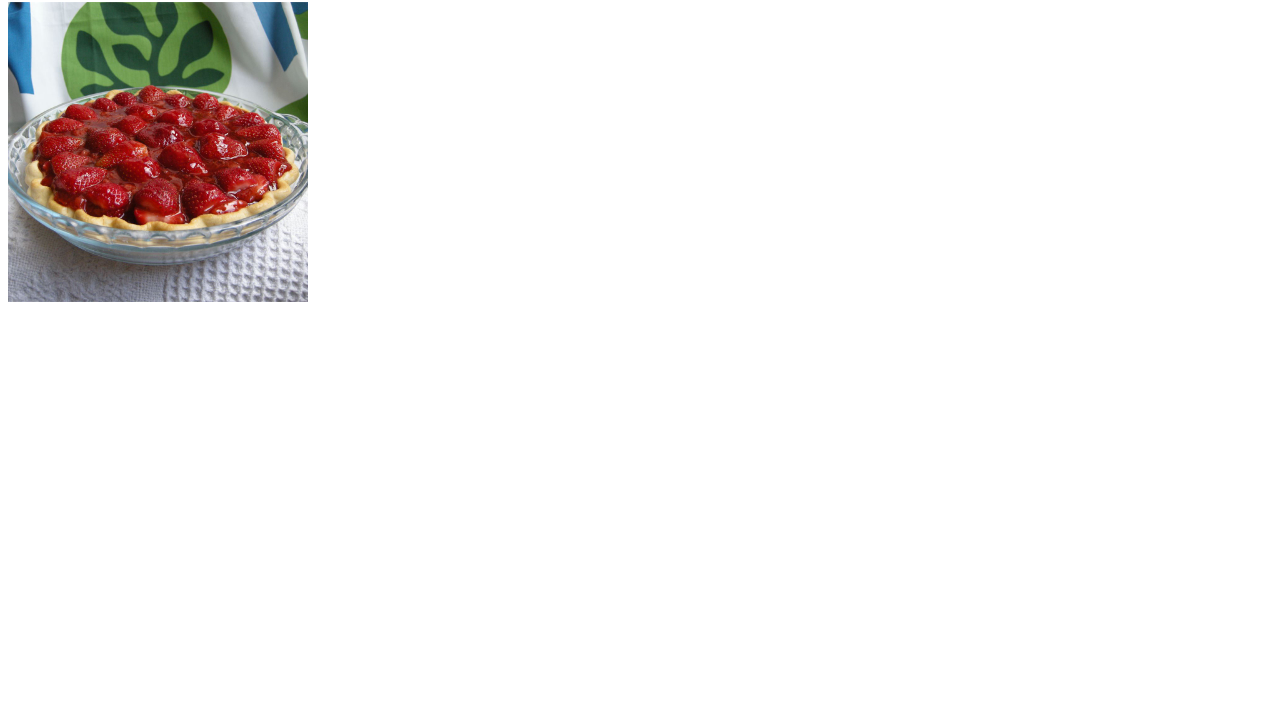
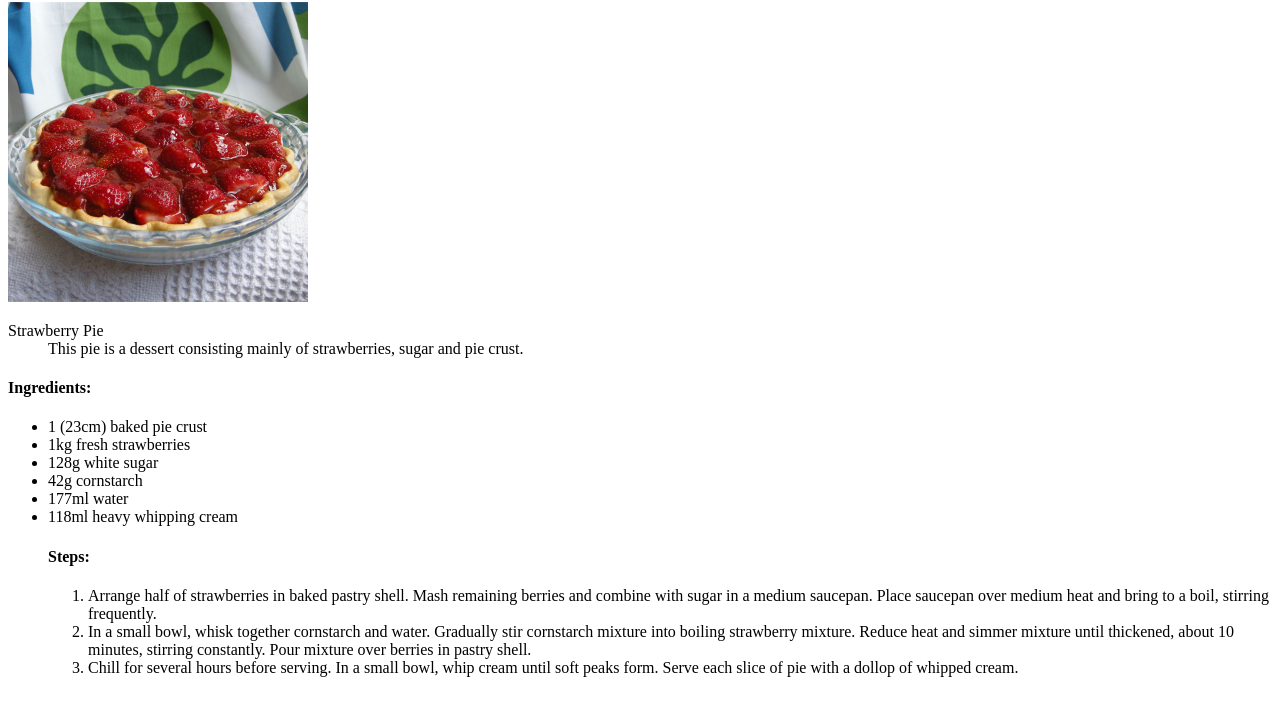
Before and after one commit to Dary30/odin-recipes, a plain HTML site: page recipes/strawberrypie.html in a window 1280 px wide. Shown: the part 78-794 px from the top of the page. Drawn offline with Linux system fonts and the light colour scheme.

Commit message:
Add strawberry pie recipe

```diff
--- a/recipes/strawberrypie.html
+++ b/recipes/strawberrypie.html
@@ -12,5 +12,43 @@
     <h1>Strawberry Pie</h1>
     <img src="../img/strawberrypie.jpeg" width="300" height="300"
     alt="Strawberry Pie">
+
+<dl>
+    <dt>Strawberry Pie</dt>
+    <dd>
+        This pie is a dessert consisting mainly of strawberries, sugar
+        and pie crust.
+    </dd>
+</dl>
+
+<h4>Ingredients:</h4>
+<ul>
+    <li>1 (23cm) baked pie crust</li>
+    <li>1kg fresh strawberries</li>
+    <li>128g white sugar</li>
+    <li>42g cornstarch</li>
+    <li>177ml water</li>
+    <li>118ml heavy whipping cream</li>
+
+    <h4>Steps:</h4>
+    <ol>
+        <li>
+            Arrange half of strawberries in baked pastry shell. Mash remaining
+            berries and combine with sugar in a medium saucepan. Place saucepan
+            over medium heat and bring to a boil, stirring frequently.
+        </li>
+        <li>
+            In a small bowl, whisk together cornstarch and water. Gradually stir
+            cornstarch mixture into boiling strawberry mixture. Reduce heat and
+            simmer mixture until thickened, about 10 minutes, stirring constantly.
+            Pour mixture over berries in pastry shell.
+        </li>
+        <li>
+            Chill for several hours before serving. In a small bowl, whip cream
+            until soft peaks form. Serve each slice of pie with a dollop of whipped
+            cream.
+        </li>
+    </ol>
+</ul>
 </body>
 </html>
```
